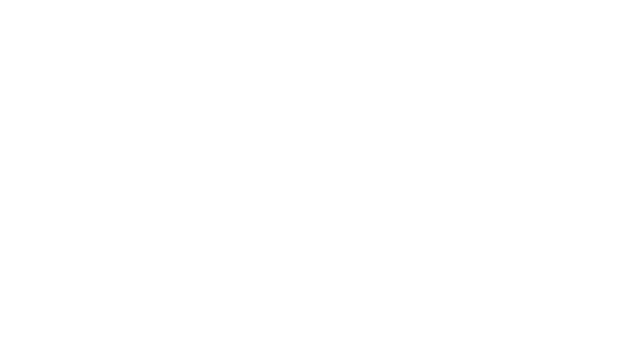
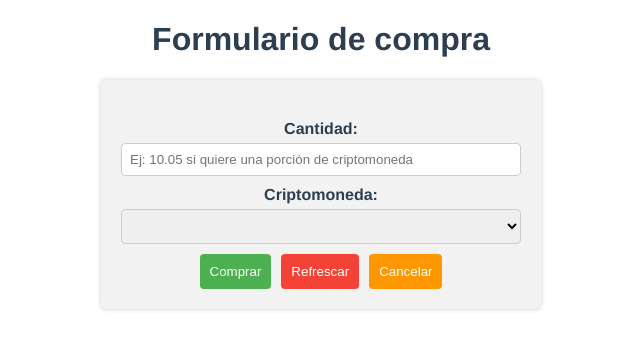
Before and after one commit to paolog10/TPFinalLaboratorio3-UTNFRSFCO_2024, a Vue app in the folder tpfinal_lab3_2024/: page /comprar in a window 1280 px wide. Before the commit this address had no page. Shown: the top 350 px of the page, without its empty margins (319-959 px from the left). Built offline with nearby package versions, Linux system fonts and the light colour scheme.

Commit message:
agrego botón para redirijir a principal

```diff
--- a/tpfinal_lab3_2024/src/components/CompraVenta.vue
+++ b/tpfinal_lab3_2024/src/components/FormularioCompra.vue
@@ -40,7 +40,13 @@
         >
           Refrescar
         </button>
-
+        <button
+          type="button"
+          class="btn-cancelar"
+          @click="cancelarCompra"
+        >
+          Cancelar
+        </button>
       </form>
     </div>
   </div>
@@ -52,7 +58,7 @@ import { nuevaCompra } from '../services/apiClient';
 import { obtenerPrecioAskCriptomoneda } from "../services/apiCriptoYa";
 
 export default {
-  name: 'CompraVenta',
+  name: 'FormularioCompra',
   data() {
     return {
       cantidadCompraCriptomoneda: null,
@@ -129,6 +135,9 @@ export default {
       this.criptomonedaSeleccionada = "";
     },
 
+    cancelarCompra() {
+      this.$router.push('/panel');
+    }
   },
 
 }
@@ -144,19 +153,45 @@ export default {
   box-shadow: 0 0 5px rgba(0, 0, 0, 0.2);
 }
 
-.botonCompra {
-  display: block;
-  width: 100%;
+.botonCompra, .btn-reset, .btn-cancelar {
   padding: 10px;
-  background-color: #4CAF50;
   color: white;
   border: none;
   border-radius: 4px;
   cursor: pointer;
+  flex: 1;
+  margin: 0 5px;
+}
+
+.botonCompra {
+  background-color: #4CAF50;
 }
 
 .botonCompra:hover {
   background-color: #45a049;
+}
+
+.btn-reset {
+  background-color: #f44336;
+}
+
+.btn-reset:hover {
+  background-color: #d32f2f;
+}
+
+.btn-cancelar {
+  background-color: #ff9800;
+}
+
+.btn-cancelar:hover {
+  background-color: #fb8c00;
+}
+
+/* Alinear los botones horizontalmente */
+.botones {
+  display: flex;
+  justify-content: space-between;
+  margin-top: 10px;
 }
 
 input,
@@ -182,16 +217,4 @@ label {
 .exito {
   color: green;
 }
-
-.btn-reset {
-  display: block;
-  width: 100%;
-  margin-top: 10px;
-  padding: 10px;
-  background-color: red;
-  color: white;
-  border: none;
-  border-radius: 4px;
-  cursor: pointer;
-}
 </style>
--- a/tpfinal_lab3_2024/src/components/HistorialMovimientos.vue
+++ b/tpfinal_lab3_2024/src/components/HistorialMovimientos.vue
@@ -34,6 +34,13 @@
           </tr>
         </tbody>
       </table>
+      <button
+        type="button"
+        class="btn-cancelar"
+        @click="redirijirPantallaPrincipal"
+      >
+        Cancelar
+      </button>
     </div>
   </div>
 </template>
@@ -65,7 +72,14 @@ export default {
     } catch (error) {
       console.error("Error al obtener las transacciones: ", error);
     }
+  },
+
+  methods: {
+    redirijirPantallaPrincipal() {
+      this.$router.push('/panel');
+    }
   }
+
 };
 </script>
 
@@ -121,4 +135,22 @@ button:hover {
   align-items: center;
   height: 100vh; /* Altura completa de la pantalla */
 }
+
+.btn-cancelar {
+  padding: 10px;
+  color: white;
+  border: none;
+  border-radius: 4px;
+  cursor: pointer;
+  flex: 1;
+  margin: 0 5px;
+}
+
+.btn-cancelar {
+  background-color: #ff9800;
+}
+
+.btn-cancelar:hover {
+  background-color: #fb8c00;
+}
 </style>
--- a/tpfinal_lab3_2024/src/router/index.js
+++ b/tpfinal_lab3_2024/src/router/index.js
@@ -2,7 +2,7 @@ import { createRouter, createWebHistory } from 'vue-router'
 //import HomeView from '../views/HomeView.vue'
 import LoginView from '../views/LoginView.vue'
 import PanelView from '../views/PanelView.vue'
-import CompraVenta from '../components/CompraVenta.vue'
+import FormularioCompra from '../components/FormularioCompra.vue'
 import HistorialMovimientos from '../components/HistorialMovimientos.vue'
 
 const routes = [
@@ -30,9 +30,9 @@ const routes = [
     component: PanelView
   },
   {
-    path: '/comprar-vender',
-    name: 'compraVenta',
-    component: CompraVenta
+    path: '/comprar',
+    name: 'compra',
+    component: FormularioCompra
   },
   {
     path: '/historialMovimientos',
--- a/tpfinal_lab3_2024/src/views/PanelView.vue
+++ b/tpfinal_lab3_2024/src/views/PanelView.vue
@@ -3,11 +3,11 @@
     <nav class="barra-navegacion">
       <div>
         <span>{{ darMensajeBienvenida }}</span>
-        <router-link to="/comprar-vender" class="comprar-vender">
-          Comprar/Vender
+        <router-link to="/comprar" class="comprar-vender">
+          Comprar
         </router-link>
         <router-link to="/historialMovimientos" class="comprar-vender">
-          Mi Historial
+          Historial
         </router-link>
       </div>
       <button
```
